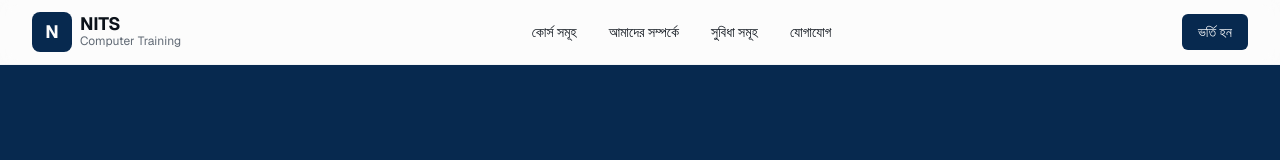
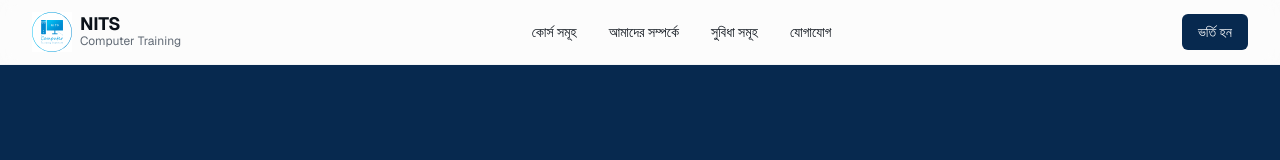
Before and after one commit to nabihossen9911/vercelwebpage, a Next.js app: page / in a window 1280 px wide. Shown: the top 160 px of the page. Built offline with nearby package versions, Linux system fonts and the light colour scheme.

Commit message:
heading image add

```diff
--- a/components/header.tsx
+++ b/components/header.tsx
@@ -8,7 +8,10 @@ export default function Header() {
         <div className="flex h-16 items-center justify-between">
           <div className="flex items-center gap-2">
             <div className="flex h-10 w-10 items-center justify-center rounded-lg bg-primary">
-              <span className="text-lg font-bold text-primary-foreground">N</span>
+              <img
+                src="/nitscti_logo.svg"
+                alt="Log of NITSCTI"
+               />
             </div>
             <div className="flex flex-col">
               <span className="text-lg font-bold leading-none">NITS</span>
```
